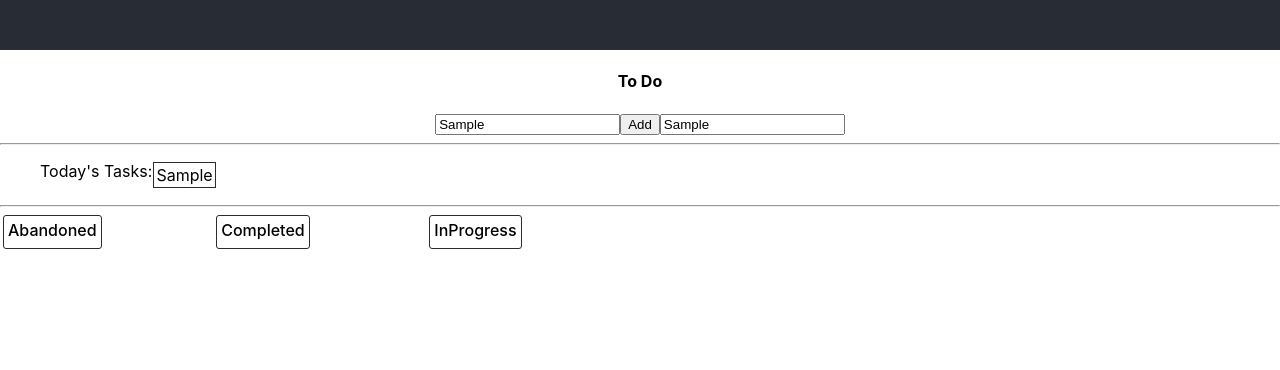
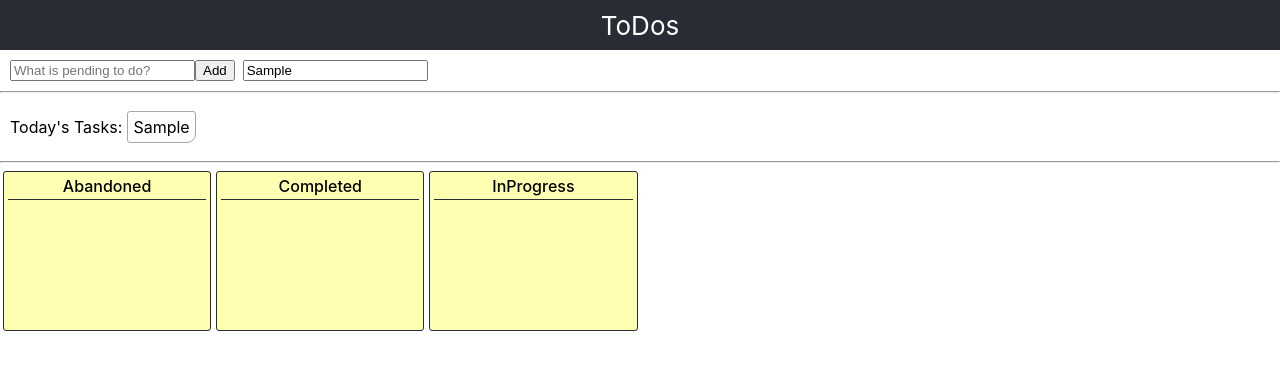
Before and after one commit to imismailpe/todosapp, a React (Create React App) app: page / in a window 1280 px wide. Both pictures are taken after typing "Sample", "Sample" into the empty fields and a click on the button "Add". Shown: the top 370 px of the page. Built offline with nearby package versions, Linux system fonts and the light colour scheme.

Commit message:
fully functional

```diff
--- a/src/App.css
+++ b/src/App.css
@@ -27,16 +27,23 @@
 .App-link {
   color: #61dafb;
 }
+.inputsContainer{
+  display: flex;
+  flex-wrap: wrap;
+  margin: 10px;
+  text-align: center;
+}
+.searchtodo, .newtodo{
+  margin-left: 8px;
+}
 .mainList{
 	display: flex;
 	flex-wrap: wrap;
-}
-li{
-	background-color: rgb(305,299,177);
-	border: 2px solid orange;
-	border-radius: 4px;
-	margin: 15px;
-	padding: 5px;
+  margin: 5px;
+  padding: 5px;
+  justify-content: flex-start;
+  align-items: center;
+  min-height: 40px;
 }
 .todoboxContainer{
   display: grid;
@@ -47,25 +54,42 @@ li{
 .todosBox{
   border: 1px solid #282c34;
   padding: 4px;
-  background-color: rgba(red, green, blue, 0.7);
   display: grid;
   grid-template-rows: 1.5em auto;
+  grid-template-columns: 1fr;
   justify-content: start;
-  width: fit-content;
+  min-width: 100px;
+  min-height: 150px;
   border-radius: 3px;
+  background-color: rgb(305,299,177);
 }
 .todosBoxTitle{
   grid-row: 1/2;
   font-weight: 500;
+  border-bottom: 1px solid #282c34;
+  width: 100%;
 }
 .todosBoxBody{
   grid-row: 2/3;
 }
 .todoItemContainer{
-  border: 1px solid #282c34;
+  border: 1px solid #a6a6a7;
   padding: 2px;
   margin: 1px;
   text-align: left;
+  box-shadow: 2px 2px 2px #bcd2d8;
+  border-radius: 3px;
+  cursor: grab;
+}
+.todoItem li, .todoItemNew{
+	border-radius: 4px;
+	margin: 5px;
+	padding: 5px;
+  cursor: grab;
+  text-align: left;
+  border-radius: 3px 3px 9px 3px;
+  border: 1px solid #a6a6a7;
+  background-color: rgba(250, 250, 250, 0.4);
 }
 .ToDoToDo{
 	text-decoration: none;
--- a/src/App.js
+++ b/src/App.js
@@ -4,7 +4,7 @@ import ToDos from './components/Todos';
 function App() {
   return (
     <div className="App">
-      <header className="App-header">
+      <header className="App-header">ToDos
       </header>
       <ToDos/>
     </div>
--- a/src/components/TodoBox.js
+++ b/src/components/TodoBox.js
@@ -2,11 +2,11 @@ import React from 'react';
 
 const TodoBox = (props) => {
     return (
-        <div className='todosBox'>
+        <div className='todosBox' onDragOver={props.onDragOver} onDrop={e => props.onDrop(e, props.status)} >
             <div className='todosBoxTitle'>{props.status}</div>
             <div className='todosBoxBody'>
                 {
-                    props.data.map(item => <div className='todoItemContainer' key={item.id} draggable='true'><div className='todoItem'>{item.text}</div></div>)
+                    props.data.map(item => <div onDragStart={e => props.onDragStart(e,item.id)} className='todoItem todoItemContainer_' key={item.id} draggable='true'><li className=''>{item.text}</li></div>)
                 }
             </div>
         </div>
--- a/src/components/Todos.js
+++ b/src/components/Todos.js
@@ -8,16 +8,11 @@ const ToDos = (props) => {
     const dispatch = useDispatch();
     const dataStore = useSelector(state => state.dataR.toJS());
     const [todosData, settodosData] = useState(dataStore.todosList);
+    const [filterInput, setfilterInput] = useState('');
     const [newItemText, setnewItemText] = useState('');
+    const [dragItem, setDragItem] = useState({id: '', text: ''});
     const onFilterInputChange = (e) => {
-        console.log(e.target.value)
-        if(e.target.value){
-            const keyword = e.target.value.toLowerCase();
-            settodosData(dataStore.todosList.filter(item => item.text.toLowerCase().includes(keyword)));
-        }
-        else{
-            settodosData(dataStore.todosList);
-        }
+        setfilterInput(e.target.value);
     }
     const addNewTodo = () => {
         const newItem = {
@@ -28,29 +23,50 @@ const ToDos = (props) => {
         let data = [...dataStore.todosList];
         data.push(newItem);
         dispatch(setTodos(data));
+        setnewItemText('');
     }
-    useEffect(()=>{
-        settodosData(dataStore.todosList)
-    },[dataStore.todosList.length]);
-    console.log("store is ", dataStore)
+    const handleDragStart = (event, id) => {
+        const item = dataStore.todosList.find(item => item.id === id);
+        setDragItem(item);
+    }
+    const handleDragOver = (event) => {
+        event.preventDefault();
+    }
+    const handleOnDrop = (event, status) => {
+        let data = [...dataStore.todosList];
+        let item = data.find(item => item.id === dragItem.id);
+        item.status=status;
+        dispatch(setTodos([...data]));
+        setDragItem({id: '', text: ''});
+    }
+    useEffect(() => {
+        if(filterInput){
+            const keyword = filterInput.toLowerCase();
+            settodosData(dataStore.todosList.filter(item => item.text.toLowerCase().includes(keyword)));
+        }
+        else{
+            settodosData(dataStore.todosList);
+        }
+    }, [filterInput]);
     return (
         <div>
-            <h4>To Do</h4>
+            <div className='inputsContainer'>
             <input onChange={e => setnewItemText(e.target.value)} value={newItemText} type="text" name="newtodo" className="newTodoItem" id="newTodoItemText" placeholder="What is pending to do?" minLength="3" required />
             <input onClick={addNewTodo} type="button" name="addtoto" className="addTodoItem" id="addTodoItem" value="Add" />
-            <input onChange={onFilterInputChange} type="text" name="searchtodo" className="searchtodo" id="searchtodo" placeholder="Filter a task" minLength="3" required />
+            <input onChange={onFilterInputChange} value={filterInput} type="text" name="searchtodo" className="searchtodo" id="searchtodo" placeholder="Filter a task" minLength="3" required />
+            </div>
             <hr />
-            <ol className="mainList" id="todoList">Today's Tasks:
+            <ul className="mainList" id="todoList">Today's Tasks:
                 {
-                todosData.filter(item => item.status === '').map(item => <div className='todoItemContainer' key={item.id} draggable='true'><div className='todoItem'>{item.text}</div></div>)
+                    dataStore.todosList.filter(item => item.status === '').map(item => <div onDragStart={e => handleDragStart(e,item.id)} className='todoItemNew' key={item.id} draggable='true'><div className=''>{item.text}</div></div>)
                 }
-            </ol>
+            </ul>
             <hr />
             <div className='todoboxContainer'>
                 {
                     statuses.map(status => {
-                    const data = todosData.filter(item => item.status === status);
-                    return <TodoBox key={status} status={status} data={data} />
+                        const data = filterInput ? todosData.filter(item => item.status === status) : dataStore.todosList.filter(item => item.status === status);
+                        return <TodoBox onDrop={handleOnDrop} onDragOver={handleDragOver} onDragStart={handleDragStart} key={status} status={status} data={data} />
                     })
                 }
             </div>
```
Also changed, not shown: public/manifest.json. Lines whose indentation alone changed are shown as unchanged.
